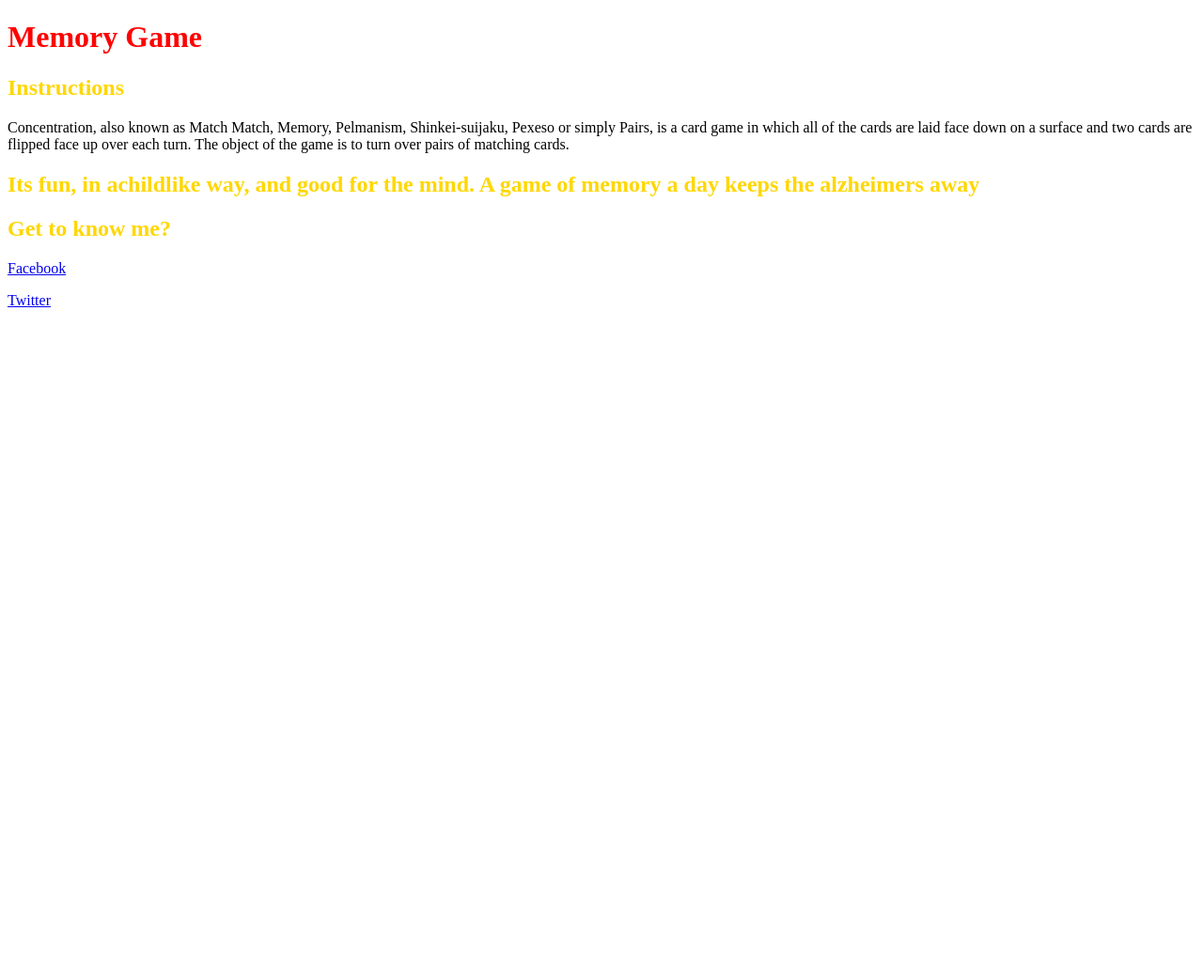
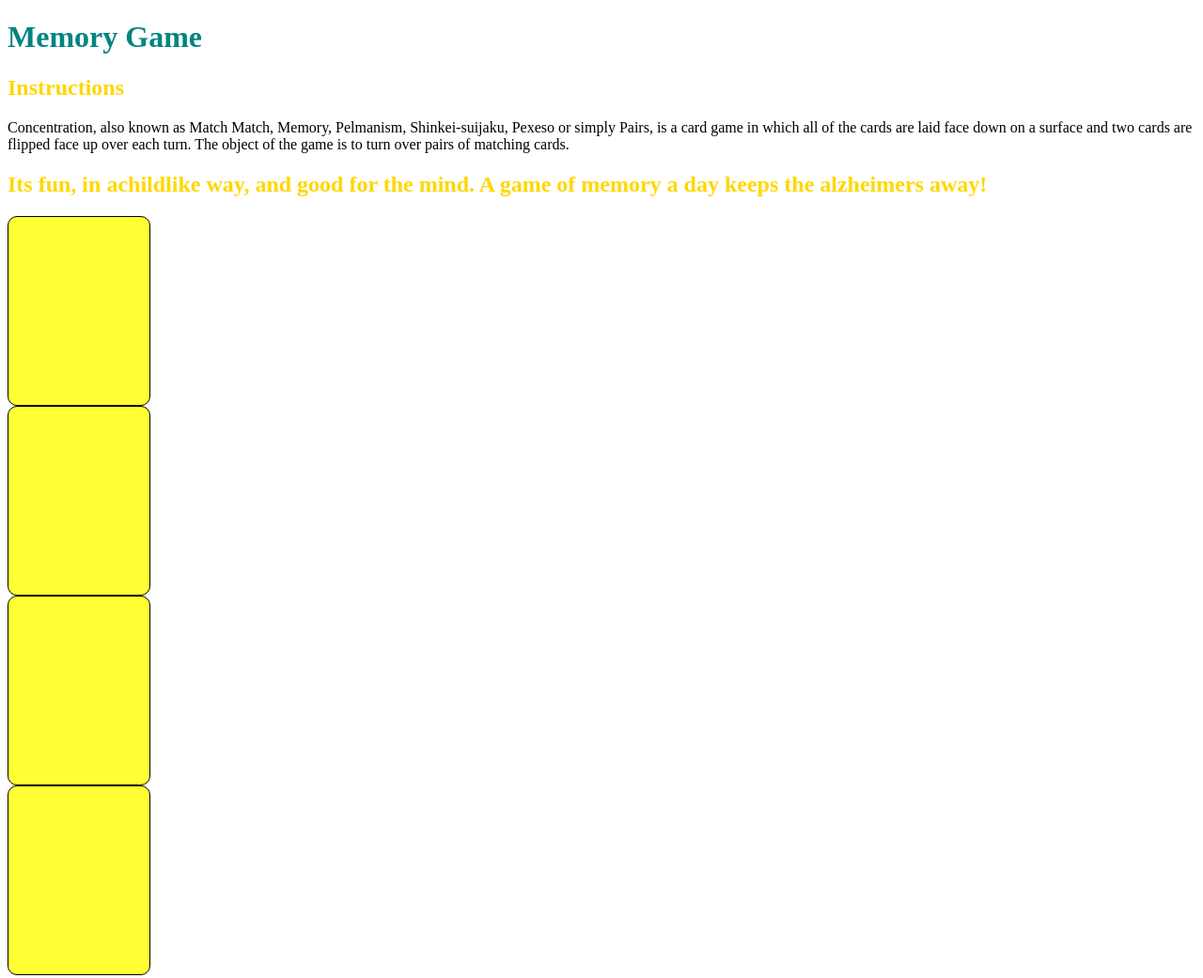
Before and after one commit to astia1/GA1, a plain HTML site: page Index.html in a window 1280 px wide. Shown: the top 1041 px of the page at 94% size. Before the commit the page ends 800 px from the top, so only its background shows below. Drawn offline with Linux system fonts and the light colour scheme.

Commit message:
Add files via upload

```diff
--- a/Index.html
+++ b/Index.html
@@ -2,20 +2,19 @@
 <html>
 	<head>
 		<title>Memory Game</title>
-		<style>
-			h1 {
-				color: red;
-			}
-			h2 {
-				color: gold;
-			}
-		</style>
+		<link rel="stylesheet" href="css/style.css">
 	</head>
 	<body>
 		<h1>Memory Game</h1>
 		<h2>Instructions</h2>
 			<p>Concentration, also known as Match Match, Memory, Pelmanism, Shinkei-suijaku, Pexeso or simply Pairs, is a card game in which all of the cards are laid face down on a surface and two cards are flipped face up over each turn. The object of the game is to turn over pairs of matching cards.</p>
-		<h2>Its fun, in achildlike way, and good for the mind. A game of memory a day keeps the alzheimers away</h2>
+		<h2>Its fun, in achildlike way, and good for the mind. A game of memory a day keeps the alzheimers away!</h2>
+		<div class="board"></div>
+		    <div class="card"></div>
+		    <div class="card"></div>
+		    <div class="card"></div>
+		    <div class="card"></div>
+		 <div></div>
 	</body>
 	<footer>
 		<h2>Get to know me?</h2>
--- /dev/null
+++ b/css/style.css
@@ -0,0 +1,21 @@
+.board {
+	display: inline block;
+	height: .80;
+	width: .5;
+}
+.card {
+	height: 200px;
+	width: 150px;
+	border-width: 1px;
+	border-color: #000000;
+	border-style: solid;
+	background-color: #ffff33;
+	border-radius: 10px;
+}
+
+h1 {
+	color: rgb(2, 132, 130);
+}
+h2 {
+	color: #ffd700;
+}
```
